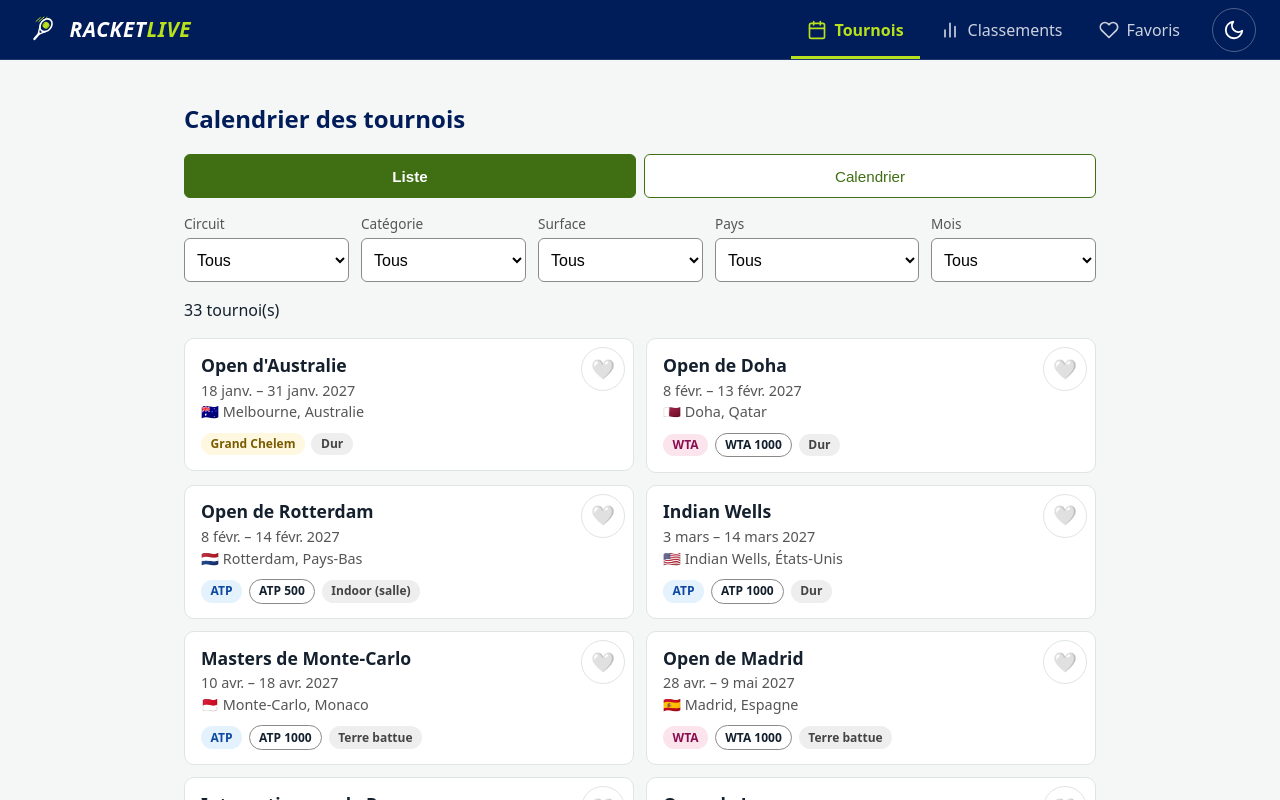
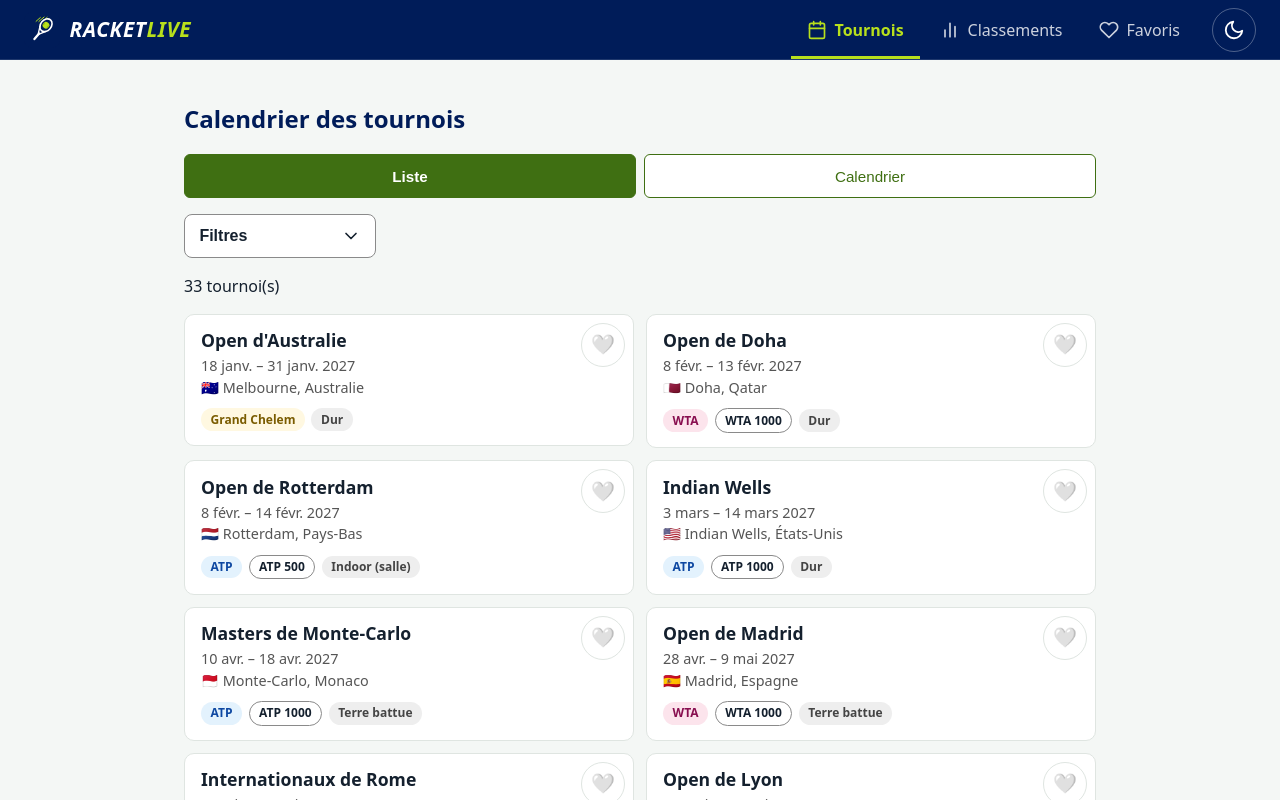
Before and after one commit to Labrosse-Anthony/racketlive, a React (Vite) app: page /calendrier in a window 1280 px wide. Shown: the top 800 px of the page. Built offline with nearby package versions, Linux system fonts and the light colour scheme.

Commit message:
Calendrier : filtres repliables sur tous les écrans

```diff
--- a/src/components/tournaments/TournamentFilters.css
+++ b/src/components/tournaments/TournamentFilters.css
@@ -1,8 +1,56 @@
 .filtres {
-  display: grid;
+  margin-bottom: 1rem;
+}
+
+.filtres__bascule {
+  display: flex;
+  align-items: center;
+  gap: 0.6rem;
+  width: 100%;
+  padding: 0.5rem 0.9rem;
+  border: 1px solid var(--border-strong);
+  border-radius: 8px;
+  background: var(--surface);
+  color: var(--text);
+  font-size: 1rem;
+  font-weight: 600;
+  cursor: pointer;
+}
+
+.filtres__compteur {
+  display: inline-flex;
+  align-items: center;
+  justify-content: center;
+  min-width: 1.5rem;
+  height: 1.5rem;
+  padding: 0 0.4rem;
+  border-radius: 999px;
+  background: var(--lime);
+  color: var(--navy);
+  font-size: 0.85rem;
+  font-weight: 700;
+}
+
+.filtres__chevron {
+  width: 20px;
+  height: 20px;
+  margin-left: auto;
+  transition: transform 0.2s;
+}
+
+.filtres__bascule[aria-expanded='true'] .filtres__chevron {
+  transform: rotate(180deg);
+}
+
+.filtres__panneau {
+  display: none;
   grid-template-columns: 1fr 1fr;
   gap: 0.75rem;
-  margin-bottom: 1rem;
+  margin-top: 0.75rem;
+}
+
+.filtres__panneau--ouvert {
+  display: grid;
 }
 
 .filtres__champ {
@@ -18,6 +66,7 @@
   border: 1px solid var(--border-strong);
   border-radius: 6px;
   background: var(--surface);
+  color: var(--text);
   font-size: 1rem;
 }
 
@@ -33,7 +82,12 @@
 }
 
 @media (min-width: 768px) {
-  .filtres {
-      grid-template-columns: repeat(5, 1fr);
+  .filtres__bascule {
+    width: auto;
+    min-width: 12rem;
+  }
+
+  .filtres__panneau {
+    grid-template-columns: repeat(5, 1fr);
   }
 }
--- a/src/components/tournaments/TournamentFilters.jsx
+++ b/src/components/tournaments/TournamentFilters.jsx
@@ -1,3 +1,4 @@
+import { useState } from 'react'
 import { drapeau } from '../../utils/flags.js'
 import { NOMS_MOIS } from '../../utils/dates.js'
 import { CIRCUITS, SURFACES, PAYS, CATEGORIES } from '../../utils/labels.js'
@@ -30,21 +31,59 @@
   onReset,
   afficherMois = true,
 }) {
+
+  const [ouvert, setOuvert] = useState(false)
+
   const optionsPays = codesPays.map((code) => ({
     valeur: code,
     texte: `${drapeau(code)} ${PAYS[code]}`,
   }))
 
-  // Les mois : "1" = Janvier, "2" = Février...
   const optionsMois = NOMS_MOIS.map((texte, index) => ({
     valeur: String(index + 1),
     texte,
   }))
 
-  const filtreActif = Object.values(filtres).some((valeur) => valeur !== '')
+  const nombreActifs = Object.entries(filtres).filter(
+    ([nom, valeur]) => valeur !== '' && (nom !== 'mois' || afficherMois),
+  ).length
 
   return (
     <div className="filtres">
+      <button
+        type="button"
+        className="filtres__bascule"
+        aria-expanded={ouvert}
+        aria-controls="filtres-panneau"
+        onClick={() => setOuvert(!ouvert)}
+      >
+        <span>Filtres</span>
+        {nombreActifs > 0 && (
+          <span className="filtres__compteur">
+            <span aria-hidden="true">{nombreActifs}</span>
+            <span className="visuellement-cache"> {nombreActifs} actif(s)</span>
+          </span>
+        )}
+        <svg
+          className="filtres__chevron"
+          viewBox="0 0 24 24"
+          fill="none"
+          stroke="currentColor"
+          strokeWidth="2"
+          strokeLinecap="round"
+          strokeLinejoin="round"
+          aria-hidden="true"
+        >
+          <path d="m6 9 6 6 6-6" />
+        </svg>
+      </button>
+
+      <div
+        id="filtres-panneau"
+        className={
+          ouvert ? 'filtres__panneau filtres__panneau--ouvert' : 'filtres__panneau'
+        }
+      >
         <Choix
           nom="circuit"
           label="Circuit"
@@ -82,11 +121,12 @@
             onChange={onChange}
           />
         )}
-      {filtreActif && (
-        <button className="filtres__reset" onClick={onReset}>
+        {nombreActifs > 0 && (
+          <button type="button" className="filtres__reset" onClick={onReset}>
             Effacer les filtres
           </button>
         )}
+      </div>
     </div>
   )
 }
```
Lines whose indentation alone changed are shown as unchanged.
